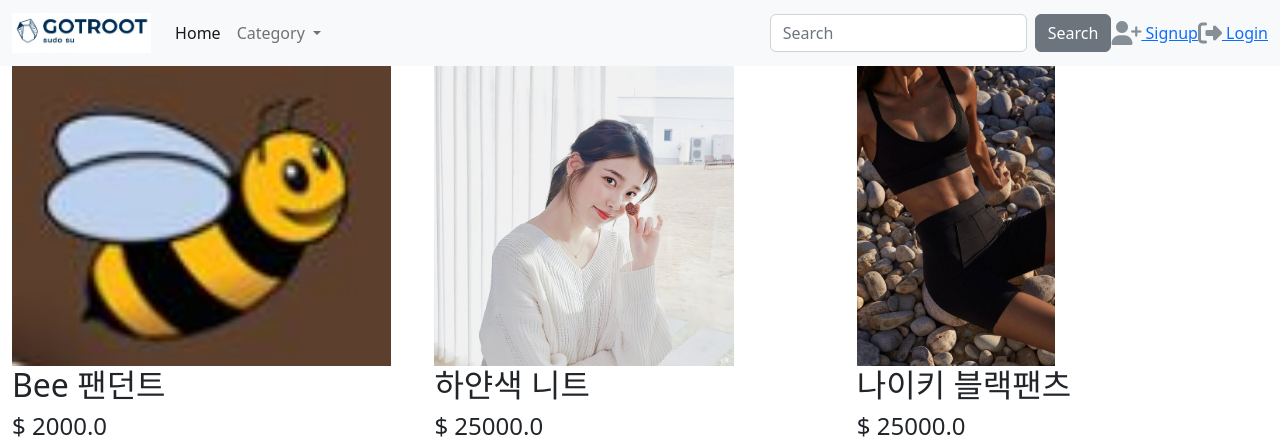
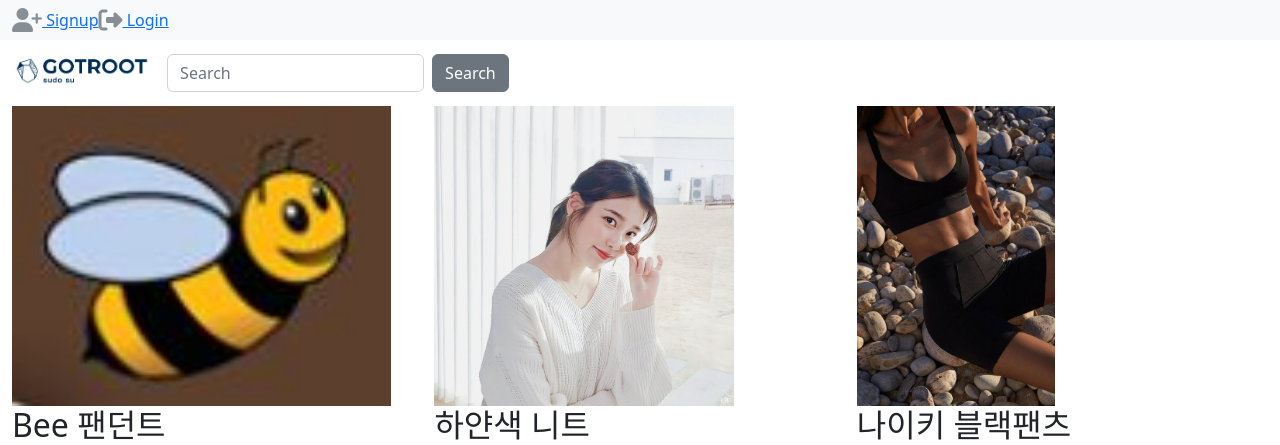
Before and after one commit to esther1282/onlineshop, a Django app: page / in a window 1280 px wide. Shown: the top 445 px of the page. Run offline with Django 3.2, Linux system fonts and the light colour scheme; data comes from the database, SQL or seed files in the repository; both versions use the stored data as it was after the commit; some libraries are stand-ins or nearby versions.

Commit message:
중간점검_navbar

```diff
--- a/cart/templates/cart/index.html
+++ b/cart/templates/cart/index.html
@@ -4,7 +4,7 @@
 <script src="https://kit.fontawesome.com/42209b930c.js" crossorigin="anonymous"></script>
 <script src="https://cdn.jsdelivr.net/npm/bootstrap@5.2.0-beta1/dist/js/bootstrap.bundle.min.js" integrity="sha384-pprn3073KE6tl6bjs2QrFaJGz5/SUsLqktiwsUTF55Jfv3qYSDhgCecCxMW52nD2" crossorigin="anonymous"></script>
 <link rel="stylesheet" href="{% static 'css/cart/custom.css' %}">
-
+{% include 'shop/user_navbar.html' %}
 {% include 'shop/navbar.html' %}
 <h1 style="color: purple;"> {{ request.user.username }}의 장바구니 </h1>
 {% ifnotequal cart.get_cart_items.count 0 %}
--- a/shop/templates/shop/base.html
+++ b/shop/templates/shop/base.html
@@ -10,6 +10,7 @@
 <body>
 <script src="https://kit.fontawesome.com/42209b930c.js" crossorigin="anonymous"></script>
 <script src="https://cdn.jsdelivr.net/npm/bootstrap@5.2.0-beta1/dist/js/bootstrap.bundle.min.js" integrity="sha384-pprn3073KE6tl6bjs2QrFaJGz5/SUsLqktiwsUTF55Jfv3qYSDhgCecCxMW52nD2" crossorigin="anonymous"></script>
+{% include 'shop/user_navbar.html' %}
 {% include 'shop/navbar.html' %}
 <div class="content">
     {% block content %} {% endblock %}
--- a/shop/templates/shop/navbar.html
+++ b/shop/templates/shop/navbar.html
@@ -1,68 +1,16 @@
 {% load static %}
 <link rel="stylesheet" href="{% static 'css/cart/custom.css' %}">
-<nav class="navbar navbar-expand-lg bg-light">
+<nav class="navbar navbar-expand-lg">
     <div class="container-fluid">
         <a class="navbar-brand" href="{% url 'shop:index' %}"><img src="{% static 'images/로고.png' %}" style="width: auto; height: 40px;"></a>
         <button class="navbar-toggler" type="button" data-bs-toggle="collapse" data-bs-target="#navbarSupportedContent" aria-controls="navbarSupportedContent" aria-expanded="false" aria-label="Toggle navigation">
             <span class="navbar-toggler-icon"></span>
         </button>
         <div class="collapse navbar-collapse" id="navbarSupportedContent">
-            <ul class="navbar-nav me-auto mb-2 mb-lg-0">
-                <li class="nav-item">
-                    <a class="nav-link active" aria-current="page" href="{% url 'shop:index' %}">Home</a>
-                </li>
-                <li class="nav-item dropdown">
-                    <a class="nav-link dropdown-toggle" href="#" id="navbarDropdown" role="button" data-bs-toggle="dropdown" aria-expanded="false">
-                        Category
-                    </a>
-                    <ul class="dropdown-menu" aria-labelledby="navbarDropdown">
-                        <li><a class="dropdown-item" href="{% url 'shop:category' 1 %}">T-shirt</a></li>
-                        <li><hr class="dropdown-divider"></li>
-                        <li><a class="dropdown-item" href="{% url 'shop:category' 2 %}">Pants</a></li>
-                        <li><hr class="dropdown-divider"></li>
-                        <li><a class="dropdown-item" href="{% url 'shop:category' 3 %}">Accessory</a></li>
-                    </ul>
-                </li>
-            </ul>
             <form class="d-flex" role="search" method="get" action="{% url 'shop:index' %}">
                 <input class="form-control me-2" type="search" placeholder="Search" aria-label="Search" name="q" value="{{ request.GET.q }}">
                 <button class="btn btn-secondary" type="submit">Search</button>
             </form>
-            <ul class="nav navbar-nav navbar-right">
-                {% if user.is_authenticated %}
-                <li class="">
-                    <a href="{% url 'user:profile' user.pk %}">
-                        <i class="fa-solid fa-xl fa-user custom_icon"></i>
-                    </a>
-                </li>
-                <li class="">
-                    <a href="{% url 'order:index' %}">
-                        <i class="fa-solid fa-xl fa-truck custom_icon"></i>
-                    </a>
-                </li>
-                <li class="">
-                    <a href="{% url 'cart:index' %}">
-                        <i class="fa-solid fa-xl fa-cart-shopping custom_icon"></i>
-                    </a>
-                </li>
-                <li class="">
-                    <a href="{% url 'user:logout' %}">
-                        <i class="fa-solid fa-xl fa-power-off custom_icon"></i>
-                    </a>
-                </li>
-                {% else %}
-                <li class="">
-                    <a href="{% url 'user:signup' %}">
-                        <i class="fa-solid fa-user-plus fa-xl custom_icon"></i> Signup
-                    </a>
-                </li>
-                <li class="">
-                    <a href="{% url 'user:login' %}">
-                        <i class="fa-solid fa-right-from-bracket fa-xl custom_icon"></i> Login
-                    </a>
-                </li>
-                {% endif %}
-            </ul>
         </div>
     </div>
 </nav>
--- /dev/null
+++ b/shop/templates/shop/user_navbar.html
@@ -0,0 +1,38 @@
+{% load static %}
+<link rel="stylesheet" href="{% static 'css/cart/custom.css' %}">
+<nav class="navbar navbar-expand-lg bg-light">
+    <div class="container-fluid">
+        <div class="collapse navbar-collapse" id="navbarSupportedContent">
+            <ul class="nav navbar-nav navbar-right">
+                {% if user.is_authenticated %}
+                <li class="">
+                    <a href="{% url 'user:profile' user.pk %}">
+                        <i class="fa-solid fa-xl fa-user custom_icon"></i>
+                    </a>
+                </li>
+                <li class="">
+                    <a href="{% url 'order:index' %}">
+                        <i class="fa-solid fa-xl fa-truck custom_icon"></i>
+                    </a>
+                </li>
+                <li class="">
+                    <a href="{% url 'user:logout' %}">
+                        <i class="fa-solid fa-xl fa-power-off custom_icon"></i>
+                    </a>
+                </li>
+                {% else %}
+                <li class="">
+                    <a href="{% url 'user:signup' %}">
+                        <i class="fa-solid fa-user-plus fa-xl custom_icon"></i> Signup
+                    </a>
+                </li>
+                <li class="">
+                    <a href="{% url 'user:login' %}">
+                        <i class="fa-solid fa-right-from-bracket fa-xl custom_icon"></i> Login
+                    </a>
+                </li>
+                {% endif %}
+            </ul>
+        </div>
+    </div>
+</nav>
```
Also changed, not shown: user/templates/user/base.html (+4 -3 lines), db.sqlite3.
